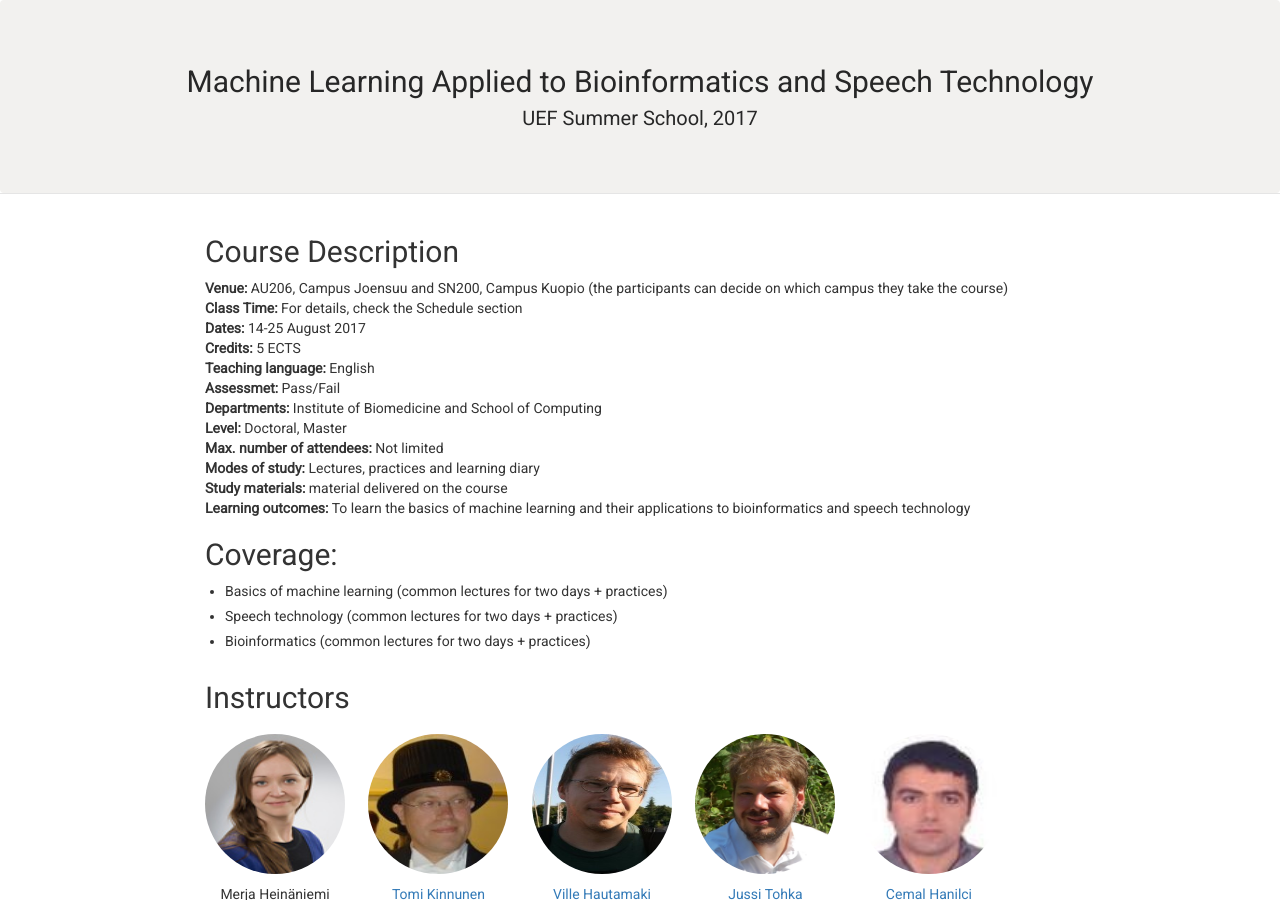
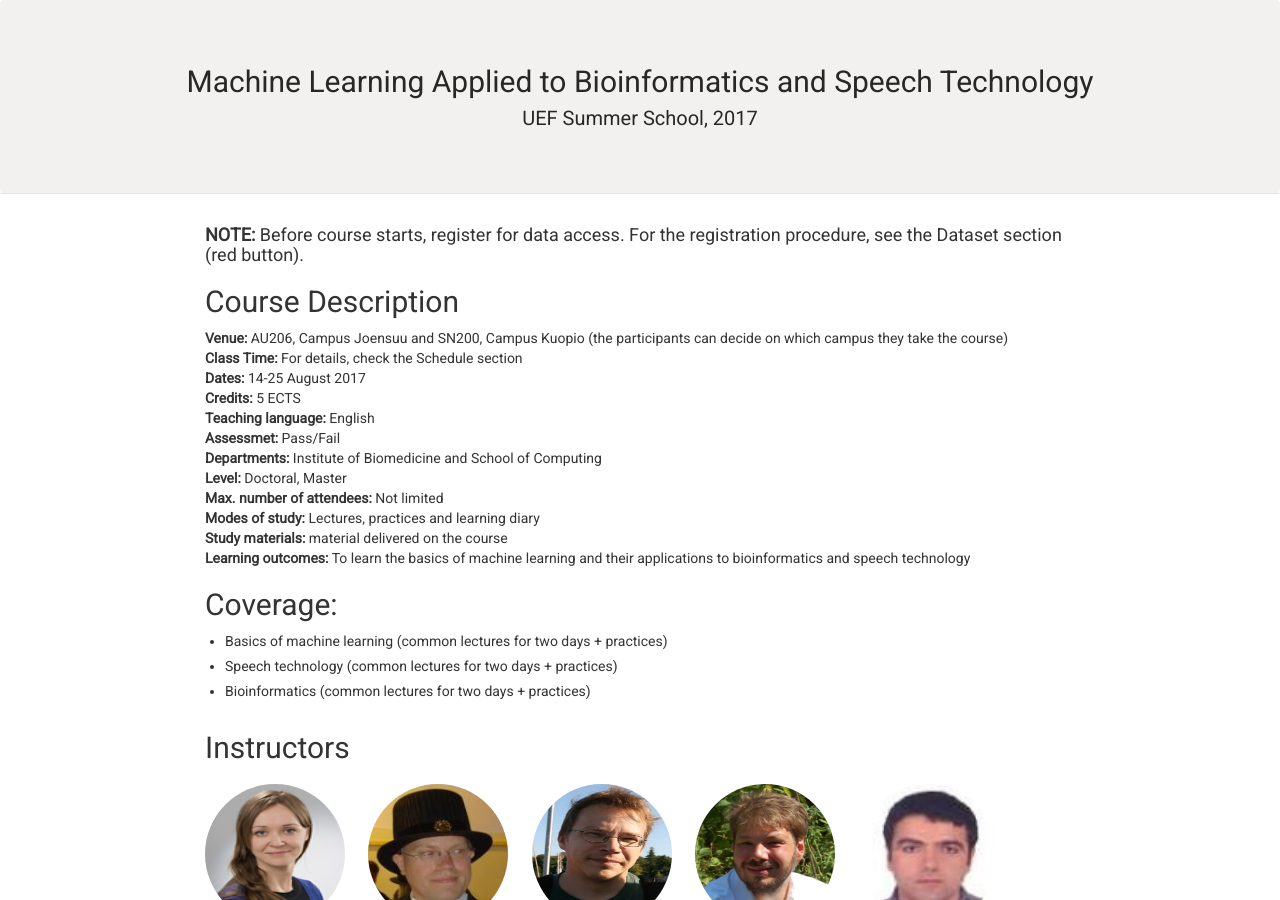
Before and after one commit to abrahamwoubie/Summer_School_RL, a Jekyll site: the page built from index.md, in a window 1280 px wide and 900 px high. Built offline with Jekyll 4.4.1, drawn with Linux system fonts in a browser that asks for light colours; nearby versions of some CDN libraries; some of the changed text lies outside the part shown.

Commit message:
Moved important notes to the top of index page

```diff
--- a/index.md
+++ b/index.md
@@ -2,6 +2,8 @@
 layout: default
 title: MLABST'17
 ---
+
+#### **NOTE:** Before course starts, register for data access. For the registration procedure, see the Dataset section (red button).
 
 ## Course Description
 **Venue:** AU206, Campus Joensuu and SN200, Campus Kuopio (the participants can decide on which campus they take the course) <br />
```
Also changed, not shown: other parts of index.md (+0 -1 lines).
